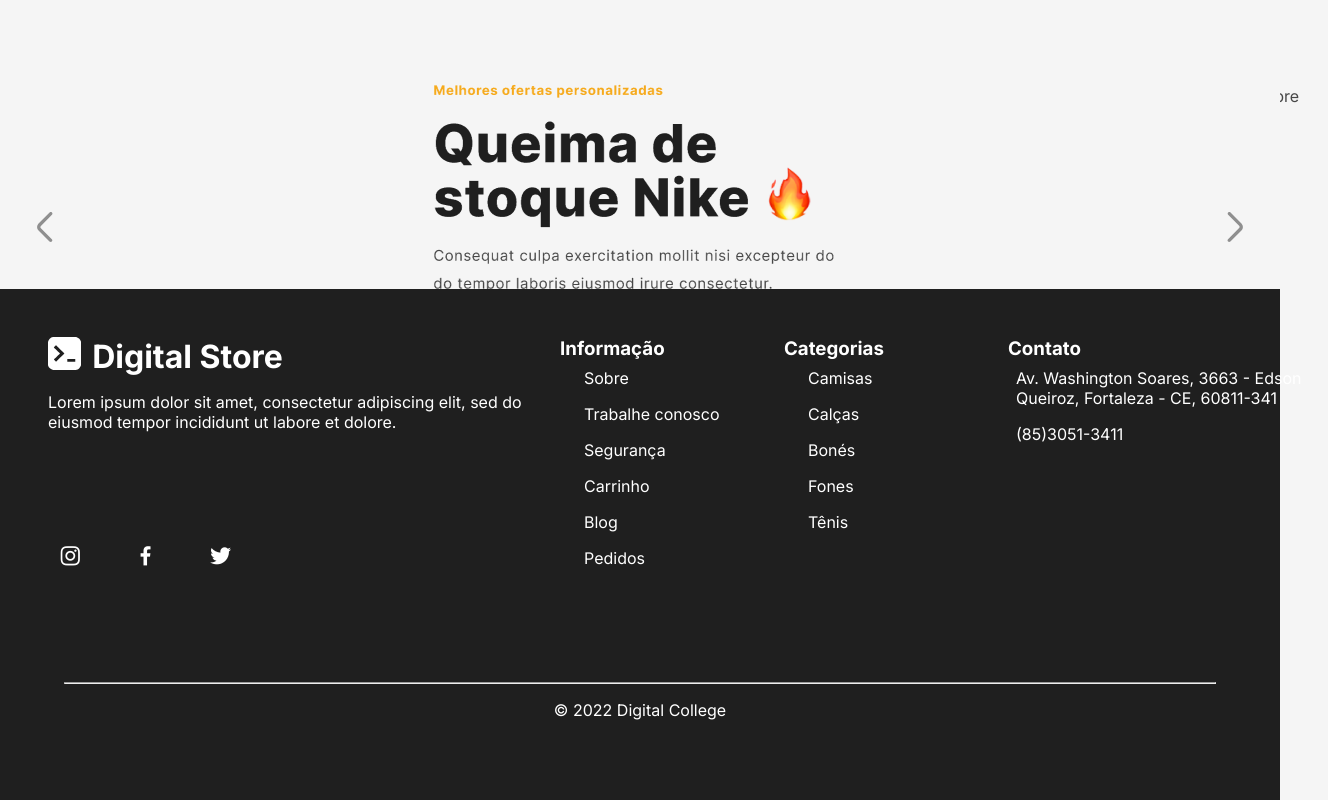
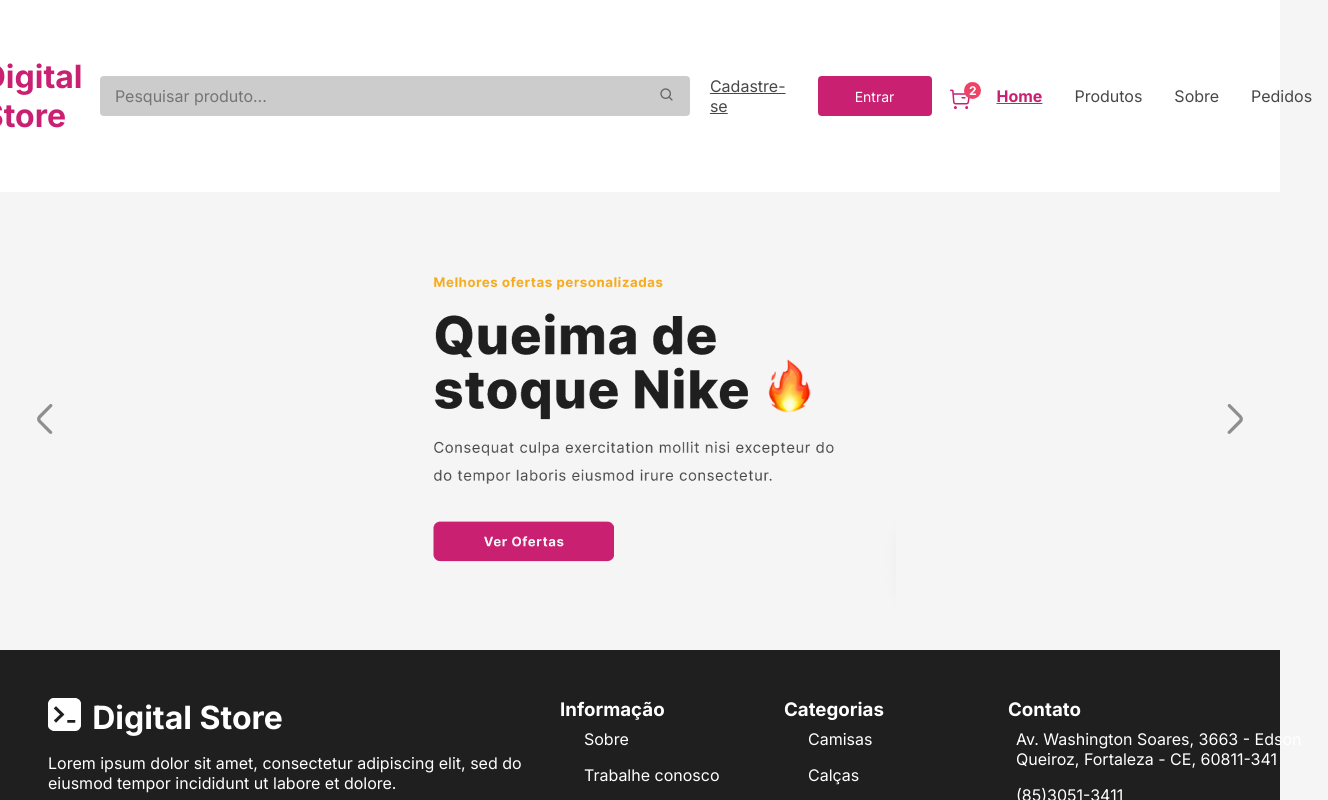
Before and after one commit to ArthurAgDuarte/projeto-final-gt, a React (Vite) app: page / in a window 1280 px wide. Shown: the whole page, 1328 px wide, since content can reach past the window. Built offline with nearby package versions, Linux system fonts and the light colour scheme.

Commit message:
comittado

```diff
--- a/src/Components/Buybox/Buybox.css
+++ b/src/Components/Buybox/Buybox.css
@@ -11,7 +11,7 @@
     display: flex;
     justify-content: flex-start;
     /* align-items: flex-start;  */
-    margin-top: 13rem;
+    margin-top: 1rem;
     margin-bottom: 3rem;
     margin-left: 3.1rem;
     gap: 1rem;
--- a/src/Components/Header/Header.css
+++ b/src/Components/Header/Header.css
@@ -7,20 +7,4 @@
     width: 100%;
     height: 12rem;
     padding: 40px;
-    position: fixed;
-    top: 0;
-    left: 0;
-    border: 1px;
-    gap: 2rem;
-    /* z-index: 1000; */
 }
-
-.tude{
-    display: flex;
-    justify-content: row;
-}
-
-.nav{
-    display: flex;
-    justify-content: row;
-}
--- a/src/index.css
+++ b/src/index.css
@@ -37,6 +37,4 @@
     color: var(--cor-06);
     position: fixed;
     width: 100%;
-    bottom: 0;
-    left: 0;
 }
```
